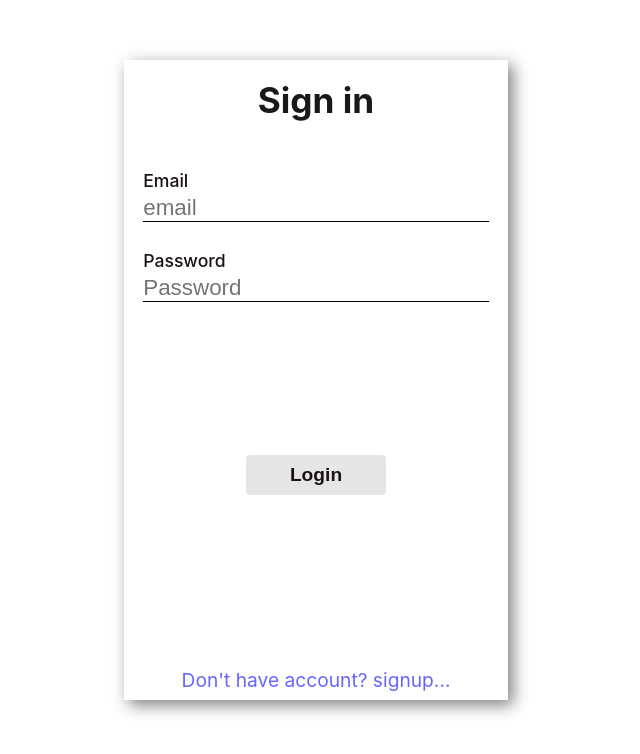
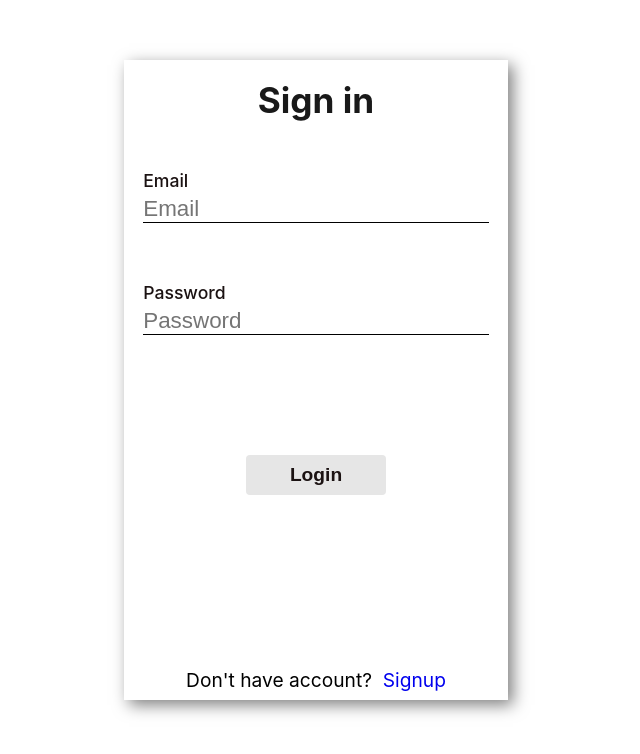
Before and after one commit to aman219/sihfront, a React (Create React App) app: page /login in a window 1280 px wide. Shown: the top 754 px of the page, without its empty margins (324-964 px from the left). Built offline with nearby package versions, Linux system fonts and the light colour scheme.

Commit message:
improve login page ui spacings

```diff
--- a/src/components/Login.js
+++ b/src/components/Login.js
@@ -10,17 +10,17 @@ const Login = () => {
       <form method='post' >
         <div className='input-container'>
           <label htmlFor='email'> Email </label>
-          <input type='text' name='email' placeholder='email' required />
+          <input type='text' name='email' placeholder='Email' required />
         </div>
         <div className='input-container'>
-          <label htmlFor='password'> Password </label>
+          <label htmlFor='password' id='passwordLabel'> Password </label>
           <input type='password' name='password' placeholder='Password' required />
         </div>
         <div className='login-submit'>
           <input type='submit' value='Login' />
         </div>
       </form>
-      <Link to='/signup'> Don't have account? signup... </Link>
+      <span> Don't have account? &nbsp; <Link to='/signup'> Signup </Link> </span>
     </div>
   )
 }
--- a/src/styles/login.css
+++ b/src/styles/login.css
@@ -37,7 +37,7 @@
     width: 90%;
     display: flex;
     flex-direction: column;
-    gap: 4px;
+    gap: 5px;
     margin: 0px auto;
 }
 
@@ -59,6 +59,10 @@
 
 .login form input[type="text"]:focus {
     outline: none;
+}
+
+#passwordLabel{
+    margin-top: 2rem;
 }
 
 .login form input[type="password"] {
@@ -92,13 +96,16 @@
     color: var(--primary-btn-bg);
 }
 
-.login a{
+.login span{
     text-decoration: none;
     font-size: 1.2rem;
     display: flex;
     justify-content: center;
     align-items: center;
-    color: var(--text-link);
+}
+
+.login span a {
+    text-decoration: none;
 }
 
 .login a:hover{
```
